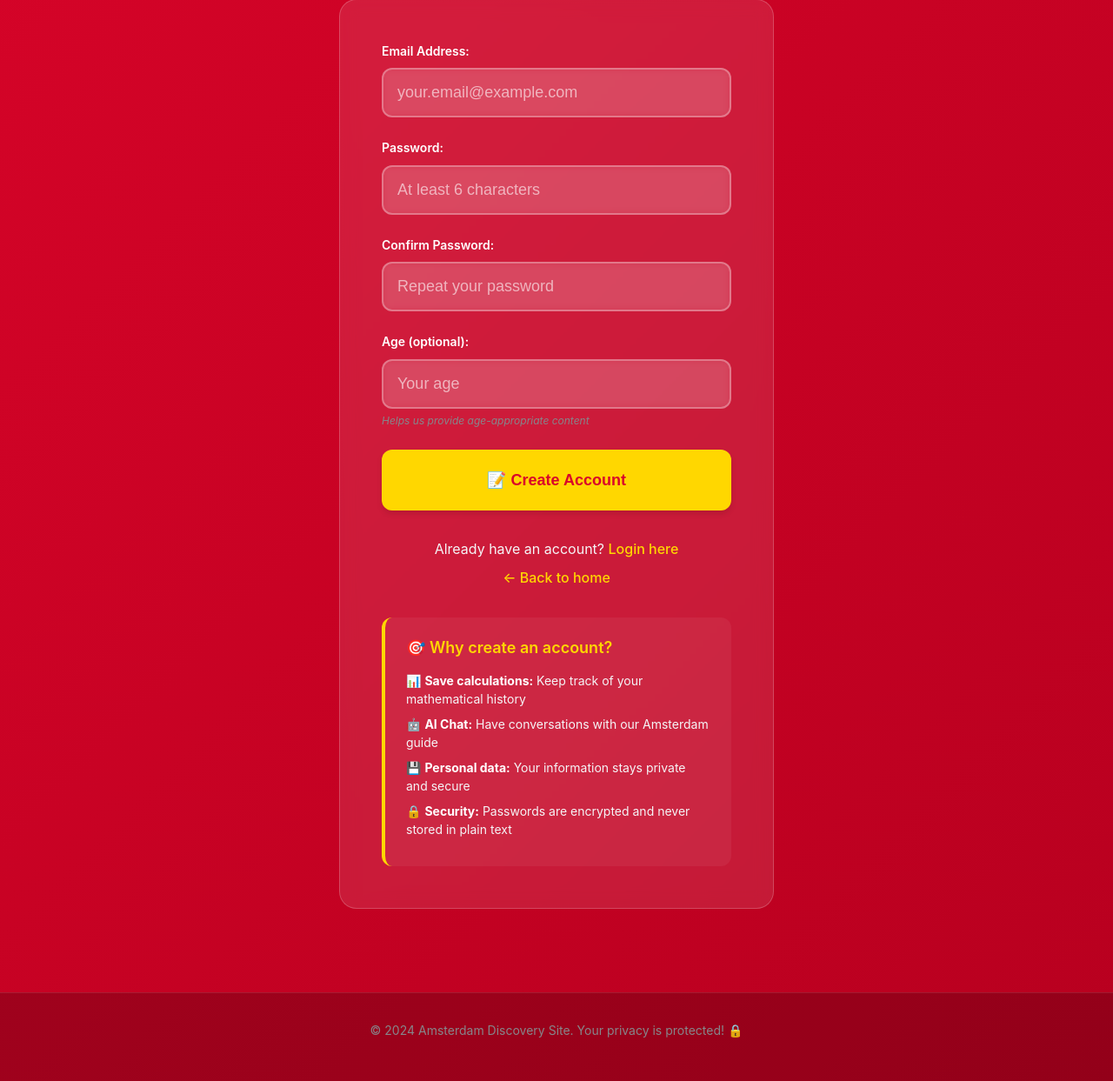
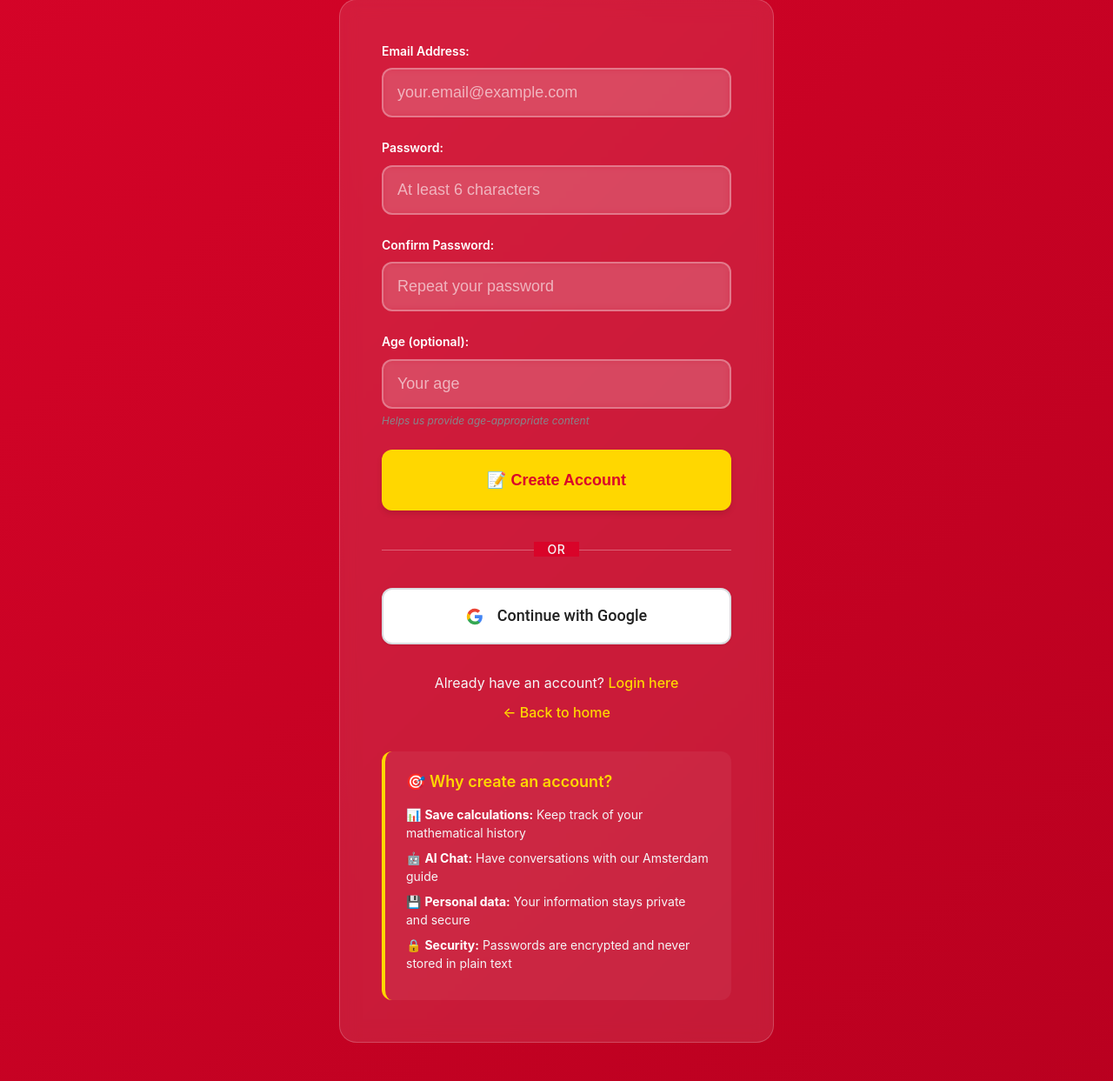
Before and after one commit to julienmagro/amsterdam-website, a Flask app: page /register in a window 1280 px wide. Shown: the part 462-1705 px from the top of the page at 87% size. Run offline with Flask 3, Linux system fonts and the light colour scheme; parts of the project's set-up code (start-up, migrations or seed data) failed here and were passed over.

Commit message:
✨ Implement Google OAuth SSO with Flask-Dance
- Add Google OAuth authentication with Flask-Dance
- Create OAuth token storage model
- Implement automatic user creation/linking
- Add improved user messaging for new vs existing users
- Add Google user badges in admin panel
- Update User model to support Google OAuth fields
- Add Google login buttons to auth forms
- Include proper error handling and security measures

```diff
--- a/app.py
+++ b/app.py
@@ -1,11 +1,21 @@
-from flask import Flask, render_template, request, redirect, url_for, flash, abort
+from flask import Flask, render_template, request, redirect, url_for, flash, abort, session
 from flask_login import LoginManager, login_user, logout_user, login_required, current_user
 from flask_mail import Mail, Message
+from flask_dance.contrib.google import make_google_blueprint, google
+from flask_dance.consumer.storage.sqla import OAuthConsumerMixin, SQLAlchemyStorage
 from functools import wraps
-from models import db, User, Calculation, ChatMessage
+from models import db, User, Calculation, ChatMessage, OAuthToken
 import os
 import random
 from datetime import datetime, timedelta
+from dotenv import load_dotenv
+
+# Load environment variables from .env file
+load_dotenv()
+
+# Allow OAuth over HTTP for local development (NEVER in production!)
+import os
+os.environ['OAUTHLIB_INSECURE_TRANSPORT'] = '1'
 
 app = Flask(__name__)
 
@@ -22,6 +32,106 @@
 app.config['MAIL_USERNAME'] = os.environ.get('GMAIL_USERNAME')
 app.config['MAIL_PASSWORD'] = os.environ.get('GMAIL_APP_PASSWORD')
 app.config['MAIL_DEFAULT_SENDER'] = os.environ.get('GMAIL_USERNAME')
+
+# Google OAuth Configuration
+app.config['GOOGLE_OAUTH_CLIENT_ID'] = os.environ.get('GOOGLE_CLIENT_ID')
+app.config['GOOGLE_OAUTH_CLIENT_SECRET'] = os.environ.get('GOOGLE_CLIENT_SECRET')
+
+# Debug: Check if environment variables are loading
+print(f"🔍 DEBUG: GOOGLE_CLIENT_ID = {app.config['GOOGLE_OAUTH_CLIENT_ID']}")
+print(f"🔍 DEBUG: GOOGLE_CLIENT_SECRET = {app.config['GOOGLE_OAUTH_CLIENT_SECRET']}")
+
+# Create Google OAuth blueprint
+google_bp = make_google_blueprint(
+    client_id=app.config['GOOGLE_OAUTH_CLIENT_ID'],
+    client_secret=app.config['GOOGLE_OAUTH_CLIENT_SECRET'],
+    scope=['https://www.googleapis.com/auth/userinfo.profile',
+           'https://www.googleapis.com/auth/userinfo.email',
+           'openid']
+)
+app.register_blueprint(google_bp, url_prefix='/auth')
+
+# Set up Flask-Dance storage
+google_bp.storage = SQLAlchemyStorage(OAuthToken, db.session, user=current_user)
+
+# Flask-Dance OAuth event handlers
+from flask_dance.consumer.storage.sqla import OAuthConsumerMixin, SQLAlchemyStorage
+from flask_dance.consumer import oauth_authorized, oauth_error
+
+@oauth_authorized.connect_via(google_bp)
+def google_logged_in(blueprint, token):
+    """
+    Handle successful Google OAuth login
+    """
+    if not token:
+        flash('Failed to log in with Google.', 'error')
+        return False
+
+    resp = blueprint.session.get('/oauth2/v1/userinfo')
+    if not resp.ok:
+        flash('Failed to fetch user info from Google.', 'error')
+        return False
+
+    google_info = resp.json()
+    google_id = google_info['id']
+    email = google_info['email']
+    first_name = google_info.get('given_name', '')
+    last_name = google_info.get('family_name', '')
+    profile_picture = google_info.get('picture', '')
+
+    print(f"🔐 Google OAuth success: {email} ({google_id})")
+
+    # Find or create user
+    user = User.query.filter_by(email=email).first()
+
+    if not user:
+        # Create new user
+        user = User(
+            email=email,
+            google_id=google_id,
+            first_name=first_name,
+            last_name=last_name,
+            profile_picture=profile_picture,
+            email_verified=True,  # Google emails are pre-verified
+            password_hash=None    # No password for Google users
+        )
+        db.session.add(user)
+        db.session.commit()
+        print(f"👤 New Google user created: {email}")
+
+        # Log in the new user
+        login_user(user)
+        flash(f"🎉 Account created! Welcome to Amsterdam Discovery, {user.get_display_name()}!", "success")
+
+    else:
+        # Update existing user with Google info if needed
+        if not user.google_id:
+            user.google_id = google_id
+            user.profile_picture = profile_picture
+            user.first_name = first_name
+            user.last_name = last_name
+            user.email_verified = True
+            db.session.commit()
+            print(f"🔗 Linked existing user {email} with Google")
+
+            # Log in existing user (newly linked)
+            login_user(user)
+            flash(f"✅ Google account linked! Welcome back, {user.get_display_name()}!", "success")
+        else:
+            # Log in existing Google user
+            login_user(user)
+            flash(f"✅ Welcome back, {user.get_display_name()}!", "success")
+
+    # Don't save the token in the OAuth storage
+    return False
+
+@oauth_error.connect_via(google_bp)
+def google_error(blueprint, message, response):
+    """
+    Handle Google OAuth errors
+    """
+    print(f"❌ Google OAuth error: {message}")
+    flash('Google login failed. Please try again.', 'error')
 
 # Production security settings
 if os.environ.get('FLASK_ENV') == 'production':
@@ -588,6 +698,8 @@
 
     return render_template("mfa_settings.html")
 
+# Google OAuth is now handled automatically by Flask-Dance event handlers above
+
 # NEW: Admin Dashboard Routes
 @app.route("/admin")
 @admin_required
--- a/requirements.txt
+++ b/requirements.txt
@@ -16,3 +16,5 @@
 Werkzeug==3.1.3
 gunicorn==21.2.0
 Flask-Mail==0.10.0
+Flask-Dance==7.0.0
+requests==2.31.0
--- a/static/styles/main.css
+++ b/static/styles/main.css
@@ -1561,6 +1561,16 @@
     font-weight: 600;
 }
 
+.google-badge {
+    background: #4285F4;
+    color: white;
+    padding: 2px var(--spacing-xs);
+    border-radius: var(--border-radius);
+    font-size: var(--font-size-xs);
+    font-weight: 600;
+    margin-right: var(--spacing-xs);
+}
+
 .role-badge {
     padding: var(--spacing-xs) var(--spacing-sm);
     border-radius: var(--border-radius);
@@ -1683,3 +1693,89 @@
         flex-direction: column;
     }
 }
+
+/* ===== GOOGLE OAUTH STYLES ===== */
+
+.auth-divider {
+    position: relative;
+    text-align: center;
+    margin: var(--spacing-xl) 0;
+}
+
+.auth-divider::before {
+    content: '';
+    position: absolute;
+    top: 50%;
+    left: 0;
+    right: 0;
+    height: 1px;
+    background: rgba(255, 255, 255, 0.3);
+    z-index: 1;
+}
+
+.divider-text {
+    background: var(--primary-red);
+    color: var(--text-light-gray);
+    padding: 0 var(--spacing-md);
+    font-size: var(--font-size-sm);
+    font-weight: 500;
+    position: relative;
+    z-index: 2;
+    text-transform: uppercase;
+    letter-spacing: 0.5px;
+}
+
+.google-auth {
+    margin-bottom: var(--spacing-xl);
+}
+
+.google-login-btn {
+    display: flex;
+    align-items: center;
+    justify-content: center;
+    gap: var(--spacing-md);
+    width: 100%;
+    padding: var(--spacing-md) var(--spacing-lg);
+    background: #ffffff;
+    color: #1f1f1f;
+    border: 2px solid #dadce0;
+    border-radius: var(--border-radius);
+    font-weight: 500;
+    font-size: var(--font-size-lg);
+    text-decoration: none;
+    transition: var(--transition);
+    box-shadow: 0 1px 3px rgba(0, 0, 0, 0.1);
+    font-family: 'Roboto', var(--font-family);
+}
+
+.google-login-btn:hover {
+    background: #f8f9fa;
+    border-color: #c6c6c6;
+    box-shadow: 0 2px 8px rgba(0, 0, 0, 0.15);
+    transform: translateY(-1px);
+    color: #1f1f1f;
+}
+
+.google-login-btn:active {
+    background: #f1f3f4;
+    box-shadow: 0 1px 2px rgba(0, 0, 0, 0.1);
+    transform: translateY(0);
+}
+
+.google-icon {
+    flex-shrink: 0;
+    width: 20px;
+    height: 20px;
+}
+
+/* Mobile adjustments for Google OAuth */
+@media (max-width: 768px) {
+    .google-login-btn {
+        padding: var(--spacing-md);
+        font-size: var(--font-size-base);
+    }
+
+    .divider-text {
+        font-size: var(--font-size-xs);
+    }
+}
--- a/templates/admin/users.html
+++ b/templates/admin/users.html
@@ -84,7 +84,10 @@
                                                 {% if user.is_admin %}👑{% else %}👤{% endif %}
                                             </div>
                                             <div class="user-details">
-                                                <strong>{{ user.email.split('@')[0] }}</strong>
+                                                <strong>{{ user.get_display_name() }}</strong>
+                                                {% if user.is_google_user() %}
+                                                    <span class="google-badge">Google</span>
+                                                {% endif %}
                                                 {% if user.id == current_user.id %}
                                                     <span class="current-user-badge">You</span>
                                                 {% endif %}
--- a/templates/register.html
+++ b/templates/register.html
@@ -127,6 +127,26 @@
                         </button>
                     </form>
 
+                    {% if not show_verification %}
+                    <!-- OR divider (only for initial registration) -->
+                    <div class="auth-divider">
+                        <span class="divider-text">or</span>
+                    </div>
+
+                    <!-- Google OAuth Registration -->
+                    <div class="google-auth">
+                        <a href="{{ url_for('google.login') }}" class="google-login-btn">
+                            <svg class="google-icon" viewBox="0 0 24 24" width="20" height="20">
+                                <path fill="#4285F4" d="M22.56 12.25c0-.78-.07-1.53-.2-2.25H12v4.26h5.92c-.26 1.37-1.04 2.53-2.21 3.31v2.77h3.57c2.08-1.92 3.28-4.74 3.28-8.09z"/>
+                                <path fill="#34A853" d="M12 23c2.97 0 5.46-.98 7.28-2.66l-3.57-2.77c-.98.66-2.23 1.06-3.71 1.06-2.86 0-5.29-1.93-6.16-4.53H2.18v2.84C3.99 20.53 7.7 23 12 23z"/>
+                                <path fill="#FBBC05" d="M5.84 14.09c-.22-.66-.35-1.36-.35-2.09s.13-1.43.35-2.09V7.07H2.18C1.43 8.55 1 10.22 1 12s.43 3.45 1.18 4.93l2.85-2.22.81-.62z"/>
+                                <path fill="#EA4335" d="M12 5.38c1.62 0 3.06.56 4.21 1.64l3.15-3.15C17.45 2.09 14.97 1 12 1 7.7 1 3.99 3.47 2.18 7.07l3.66 2.84c.87-2.6 3.3-4.53 6.16-4.53z"/>
+                            </svg>
+                            Continue with Google
+                        </a>
+                    </div>
+                    {% endif %}
+
                     <div class="auth-links">
                         <p>Already have an account? <a href="{{ url_for('login') }}">Login here</a></p>
                         <p><a href="{{ url_for('home') }}">← Back to home</a></p>
```
Also changed, not shown: models.py (+44 -2 lines), templates/login.html (+18 -0 lines), static/assets/google-logo.svg (added), 1 other file.
